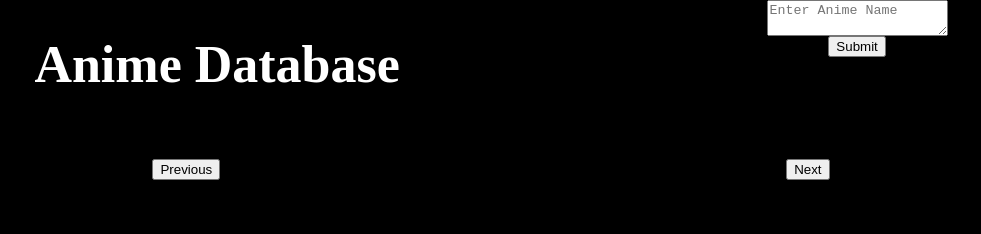
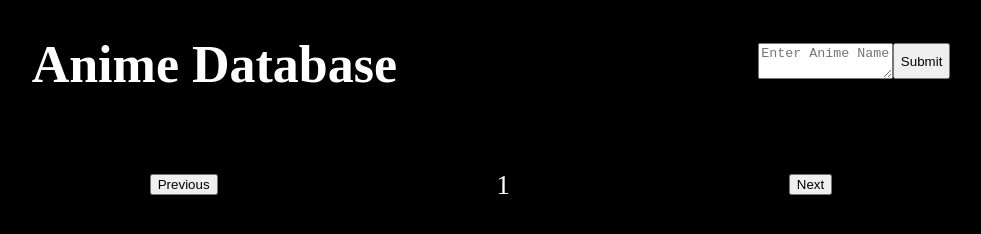
Before and after one commit to staten-island-tech/api-project-johnson-w-and-vincent-y, a website built with Parcel: page src/index.html in a window 1280 px wide. Shown: the whole page, without its empty margins (149-1130 px from the left). Built offline with nearby package versions, Linux system fonts and the light colour scheme; no server answers.

Commit message:
needs to be styled a bit more

```diff
--- a/src/index.html
+++ b/src/index.html
@@ -58,10 +58,10 @@
       </div> -->
     </section>
 
-    <div id="nav-buttons">
-      <button class="prev-btn">Previous</button>
+    <div id="nav">
+      <button class="nav-btn">Previous</button>
       <div id="page-number">1</div>
-      <button class="prev-btn">Next</button>
+      <button class="nav-btn">Next</button>
     </div>
 
     <script src="js/index.js"></script>
--- a/src/scss/style.scss
+++ b/src/scss/style.scss
@@ -20,22 +20,22 @@ body {
   flex-direction: row;
   width: 100vw;
   justify-content: space-around;
+  align-items: center;
 }
 
 #search-form {
   display: flex;
-  height: 100%;
-  flex-direction: column;
-  align-items: center;
+  width: 15%;
+  flex-direction: row;
+  justify-content: space-around;
 }
 .anime-grid {
   display: flex;
   flex-wrap: wrap;
   justify-content: space-around;
   width: 90vw;
-  margin: 1rem auto;
+  margin: 2rem auto;
   padding: 3rem auto;
-  align-items: center;
   align-items: center;
 }
 .poster {
@@ -47,17 +47,26 @@ body {
 }
 
 .anime-header {
-  text-align: center;
   color: rgb(161, 161, 161);
   font-size: 1.3rem;
+  text-align: center;
 }
 
-#nav-buttons {
+#nav {
   display: flex;
   flex: row;
   align-items: center;
   justify-content: space-evenly;
   margin: 2rem;
+}
+
+#page-number {
+  font-size: 2.75rem;
+  color: white;
+}
+
+.anime-card {
+  width: 12%;
 }
 // .movie-card {
 //   height: 65vh;
```
